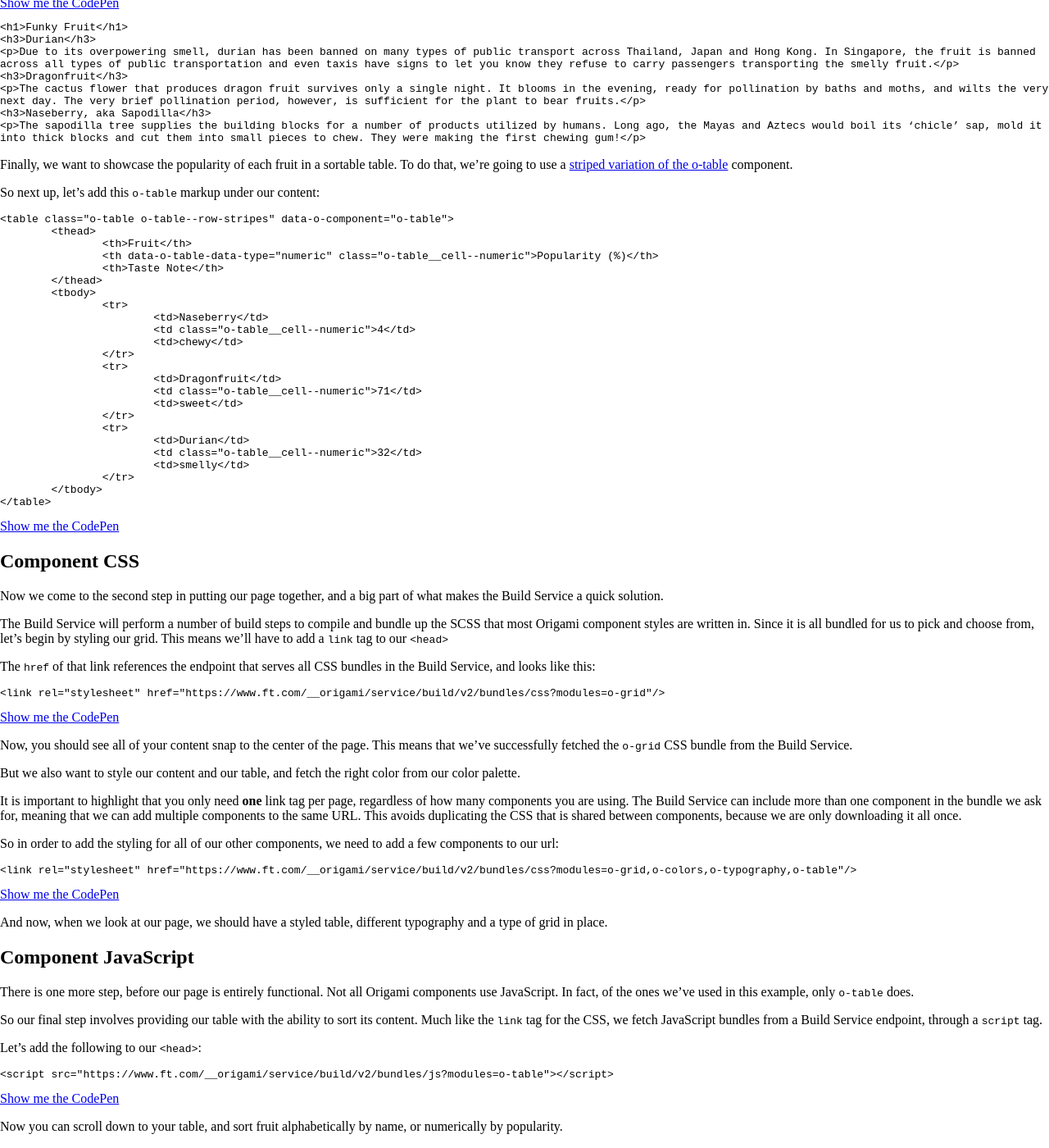
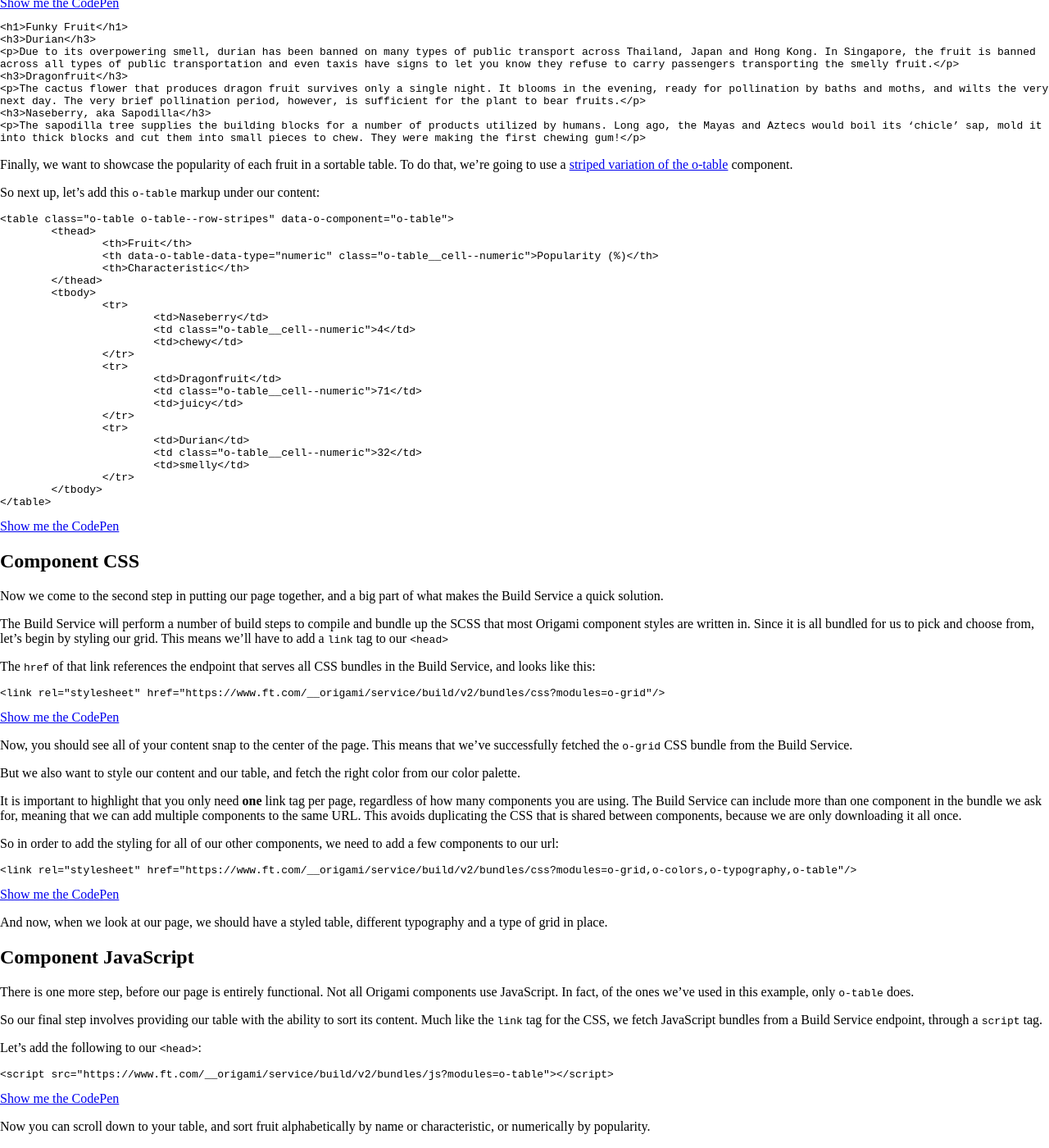
Before and after one commit to Financial-Times/origami-website, a Jekyll site: the page built from _tutorials/build-service.md, in a window 1280 px wide and 1400 px high, scrolled down 1477 px. Shown: the whole window at 82% size. Built offline with Jekyll 4.4.1, drawn with Linux system fonts in a browser that asks for light colours; a style sheet for code colours, icons or effects is not loaded.

Commit message:
word tweaks

```diff
--- a/_layouts/default.html
+++ b/_layouts/default.html
@@ -28,7 +28,7 @@
 			display: none !important;
 		}
 	</style>
-	<link rel="stylesheet" href="https://www.ft.com/__origami/service/build/v2/bundles/css?modules=o-typography@^5.7.5,o-layout@^1.2.2,o-syntax-highlight@^1.1.3,o-message@^2.3.3" />
+	<link rel="stylesheet" href="https://www.ft.com/__origami/service/build/v2/bundles/css?modules=o-typography@^5,o-layout@^1,o-syntax-highlight@^1,o-message@^2" />
 	<link rel="stylesheet" href="/assets/main.css" />
 
 	<!-- Site links -->
@@ -44,7 +44,7 @@
 				var s = document.getElementsByTagName('script')[0];
 				s.parentNode.insertBefore(o, s);
 			}
-		}('https://www.ft.com/__origami/service/build/v2/bundles/js?modules=o-typography@^5.7.5,o-layout@^1.2.2,o-syntax-highlight@^1.1.3,o-message@^2.3.3'));
+		}('https://www.ft.com/__origami/service/build/v2/bundles/js?modules=o-typography@^5,o-layout@^1,o-syntax-highlight@^1,o-message@^2'));
 	</script>
 
 </head>
--- a/_tutorials/build-service.md
+++ b/_tutorials/build-service.md
@@ -12,7 +12,7 @@ Using the Origami Build Service is the quickest way of getting Origami component
 Below is a step by step walkthrough for building page for an article about fruit, with FT.com colors and fonts, and we'll include a few Origami components to do so.
 
 ## Setting up your sandbox
-For this tutorial, we recommend you follow along by setting up your project in [CodePen](https://codepen.io/), or [JSBin](https://jsbin.com/?html,output).
+For this tutorial, we recommend you follow along by setting up your project in [CodePen](https://codepen.io/), or [JSBin](https://jsbin.com/).
 
 There are usually three three parts to an Origami component; HTML, CSS and JavaScript. We're going implement one at a time to put together our page.
 
@@ -23,7 +23,7 @@ Let's begin.
 ## Boilerplate HTML
 We'll need to start with some boilerplate markup.
 
-There are three things we want on a FT-like article page—a [grid](https://registry.origami.ft.com/components/o-grid), consistent [typography](https://registry.origami.ft.com/components/o-typography) and a very specific [color](https://registry.origami.ft.com/components/o-grid).
+There are three things we want on a FT-like article page—a [grid](https://registry.origami.ft.com/components/o-grid), consistent [typography](https://registry.origami.ft.com/components/o-typography) and a very specific [color](https://registry.origami.ft.com/components/o-colors).
 
 In order to get that, we'll need the foundation of our HTML to look like this:
 
@@ -72,7 +72,7 @@ So next up, let's add this `o-table` markup under our content:
 	&lt;thead>
 		&lt;th>Fruit&lt;/th>
 		&lt;th data-o-table-data-type="numeric" class="o-table__cell--numeric">Popularity (%)&lt;/th>
-		&lt;th>Taste Note&lt;/th>
+		&lt;th>Characteristic&lt;/th>
 	&lt;/thead>
 	&lt;tbody>
 		&lt;tr>
@@ -83,7 +83,7 @@ So next up, let's add this `o-table` markup under our content:
 		&lt;tr>
 			&lt;td>Dragonfruit&lt;/td>
 			&lt;td class="o-table__cell--numeric">71&lt;/td>
-			&lt;td>sweet&lt;/td>
+			&lt;td>juicy&lt;/td>
 		&lt;/tr>
 		&lt;tr>
 			&lt;td>Durian&lt;/td>
@@ -131,7 +131,7 @@ Let's add the following to our `<head>`:
 <pre><code class="o-syntax-highlight--html">&lt;script src="https://www.ft.com/__origami/service/build/v2/bundles/js?modules=o-table">&lt;/script></code></pre>
 <aside><a href="https://codepen.io/ft-origami/pen/ejLNNL" class="o-typography-link--external" target="\_blank" rel="noopener">Show me the CodePen</a></aside>
 
-Now you can scroll down to your table, and sort fruit alphabetically by name, or numerically by popularity.
+Now you can scroll down to your table, and sort fruit alphabetically by name or characteristic, or numerically by popularity.
 
 ## Next steps
 
```
